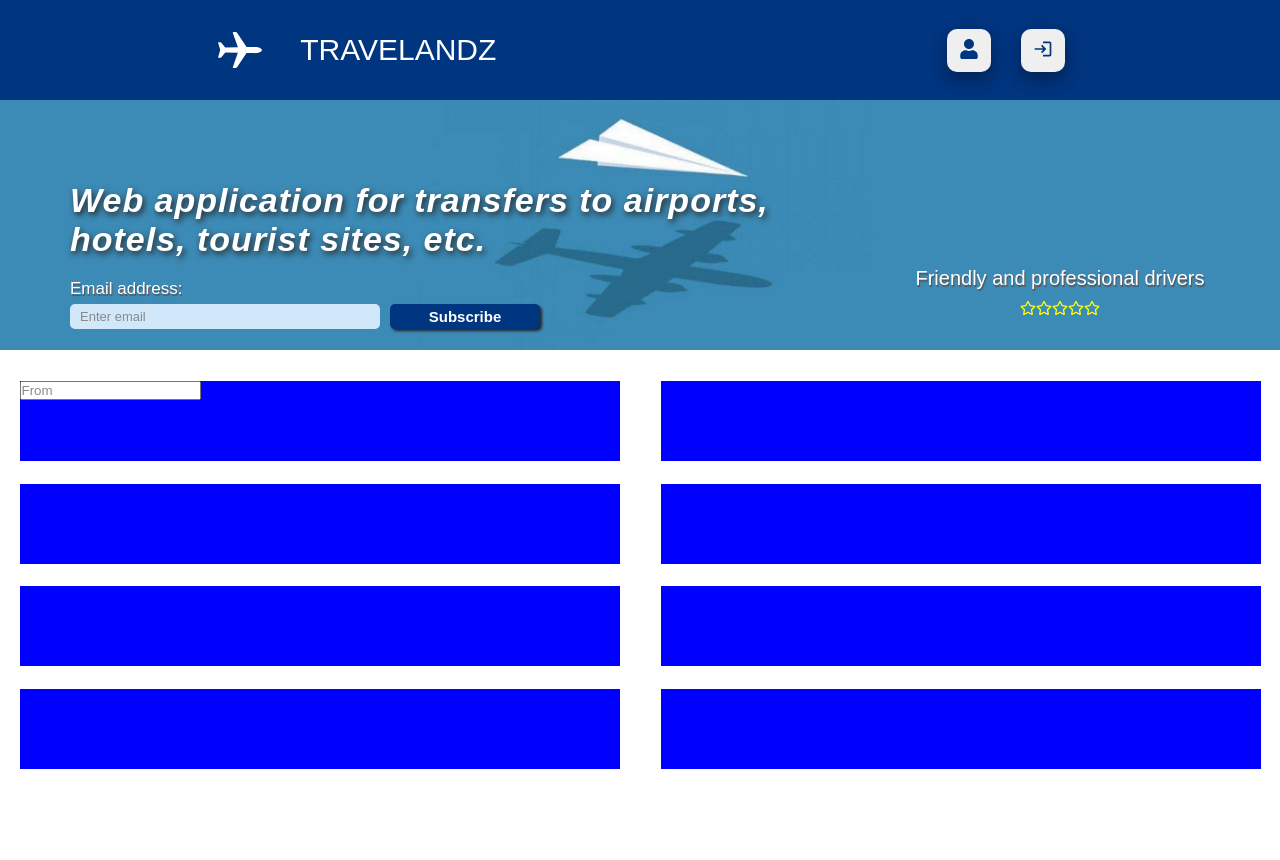
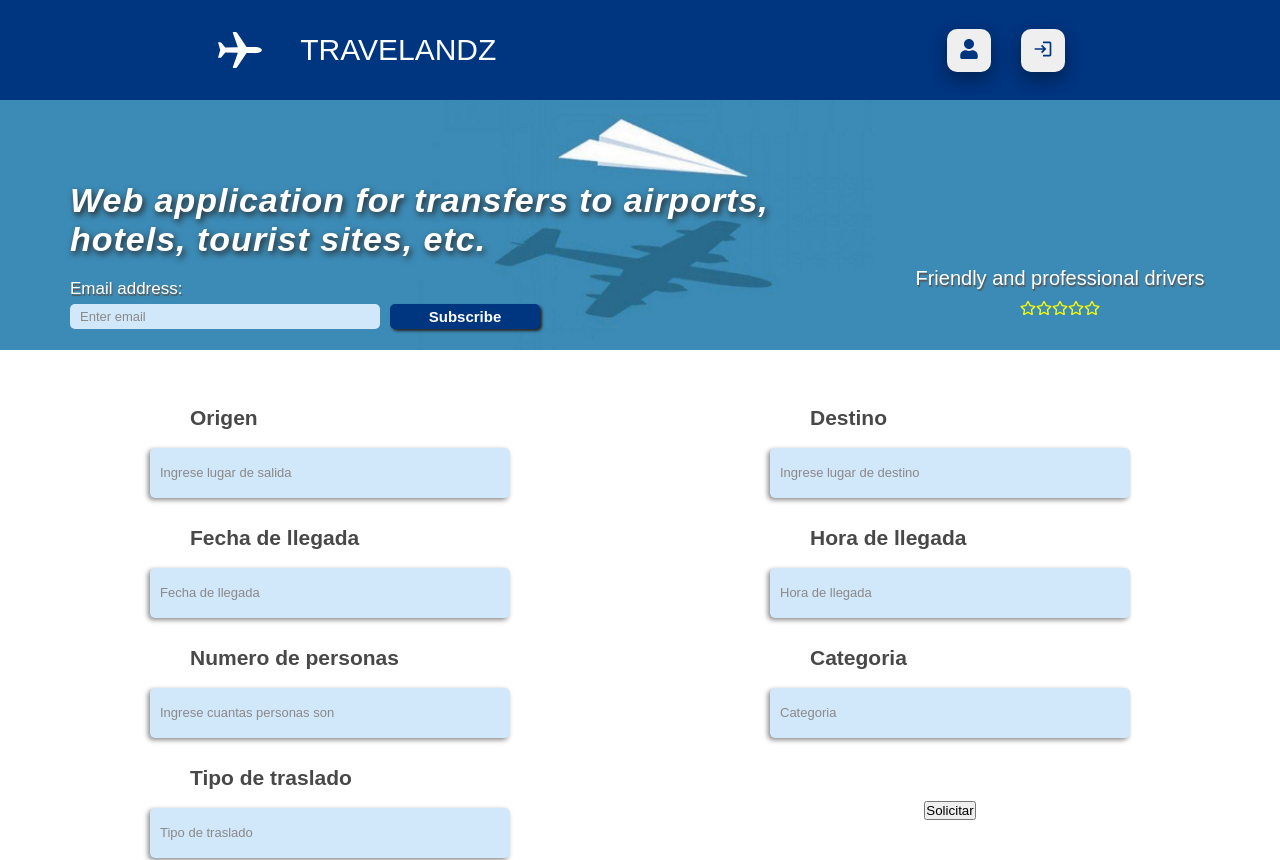
Before and after one commit to danielullauri93/Desafio_Tecnico_Travelandz, a React (Vite) app in the folder client/: page / in a window 1280 px wide. Before the commit the page ends 800 px from the top, so only its background shows below. Built offline with nearby package versions, Linux system fonts and the light colour scheme.

Commit message:
Transfer

```diff
--- a/client/src/components/transfer/Transfer.jsx
+++ b/client/src/components/transfer/Transfer.jsx
@@ -1,27 +1,86 @@
+import { FaUser } from "react-icons/fa";
 import "./transfer.css";
 
 const Transfer = () => {
   return (
     <div className="transferContainer">
-      <div className="transferContainerInputs">
+      <form className="transferContainerInputs">
         <div className="transferInputs">
-          <label htmlFor=""></label>
+          <label className="transferInputs-label">
+            <h3>Origen</h3>
+          </label>
+          <input
+            icon={<FaUser />}
+            type="text"
+            className="transferInput"
+            placeholder="Ingrese lugar de salida"
+          />
+        </div>
+        <div className="transferInputs">
+          <label className="transferInputs-label">
+            <h3>Destino</h3>
+          </label>
           <input
             type="text"
             className="transferInput"
-            placeholder="From"
+            placeholder="Ingrese lugar de destino"
           />
         </div>
-        <div className="transferInputs"></div>
-        <div className="transferInputs"></div>
-        <div className="transferInputs"></div>
-      </div>
-      <div className="transferContainerInputs">
-        <div className="transferInputs"></div>
-        <div className="transferInputs"></div>
-        <div className="transferInputs"></div>
-        <div className="transferInputs"></div>
-      </div>
+        <div className="transferInputs">
+          <label className="transferInputs-label">
+            <h3>Fecha de llegada</h3>
+          </label>
+          <input
+            type="text"
+            className="transferInput"
+            placeholder="Fecha de llegada"
+          />
+        </div>
+        <div className="transferInputs">
+          <label className="transferInputs-label">
+            <h3>Hora de llegada</h3>
+          </label>
+          <input
+            type="text"
+            className="transferInput"
+            placeholder="Hora de llegada"
+          />
+        </div>
+
+        <div className="transferInputs">
+          <label className="transferInputs-label">
+            <h3>Numero de personas</h3>
+          </label>
+          <input
+            type="text"
+            className="transferInput"
+            placeholder="Ingrese cuantas personas son"
+          />
+        </div>
+        <div className="transferInputs">
+          <label className="transferInputs-label">
+            <h3>Categoria</h3>
+          </label>
+          <input
+            type="text"
+            className="transferInput"
+            placeholder="Categoria"
+          />
+        </div>
+        <div className="transferInputs">
+          <label className="transferInputs-label">
+            <h3>Tipo de traslado</h3>
+          </label>
+          <input
+            type="text"
+            className="transferInput"
+            placeholder="Tipo de traslado"
+          />
+        </div>
+        <div className="transferInputs">
+          <button className="transferButton">Solicitar</button>
+        </div>
+      </form>
     </div>
   );
 };
--- a/client/src/components/transfer/transfer.css
+++ b/client/src/components/transfer/transfer.css
@@ -1,12 +1,8 @@
 .transferContainer {
   /* background-color: red; */
-  height: 450px;
+  height: 500px;
   width: 100%;
-  display: flex;
-  flex-direction: row;
-  justify-content: space-around;
-  align-items: center;
-  gap: 2px;
+  display: block;
 }
 
 .transferContainerInputs {
@@ -14,14 +10,54 @@
   height: 400px;
   width: 100%;
   display: flex;
-  flex-direction: column;
-  justify-content: space-around;
+  flex-direction: row;
+  flex-wrap: wrap;
+  justify-content: center;
   align-items: center;
-  gap: 10px;
+  gap: 20px;
+  position: relative;
+  top: 50px;
 }
 
 .transferInputs {
-  background-color: blue;
-  height: 80px;
+  /* background-color: blue; */
+  height: 100px;
   width: 600px;
+  display: flex;
+  flex-direction: column;
+  justify-content: center;
+  align-items: center;
+  gap: 15px;
 }
+
+.transferInputs-label {
+  /* background-color: red; */
+  color: rgb(72, 72, 72);
+  width: 280px;
+  height: 30px;
+  display: flex;
+  flex-direction: row;
+  justify-content: flex-start;
+  align-items: center;
+  gap: 25px;
+}
+
+.transferInputs-label h3{
+  font-size: 21px;
+  font-weight: 800;
+}
+
+.transferInput {
+  width: 350px;
+  height: 50px;
+  border: none;
+  border-radius: 5px 5px;
+  box-shadow: -2px 2px 5px #8b8989;
+  background-color: rgb(209, 231, 250);
+  font-size: 13px;
+  outline: none;
+  padding-left: 10px;
+}
+::placeholder {
+  color: #8b8989;
+}
```
